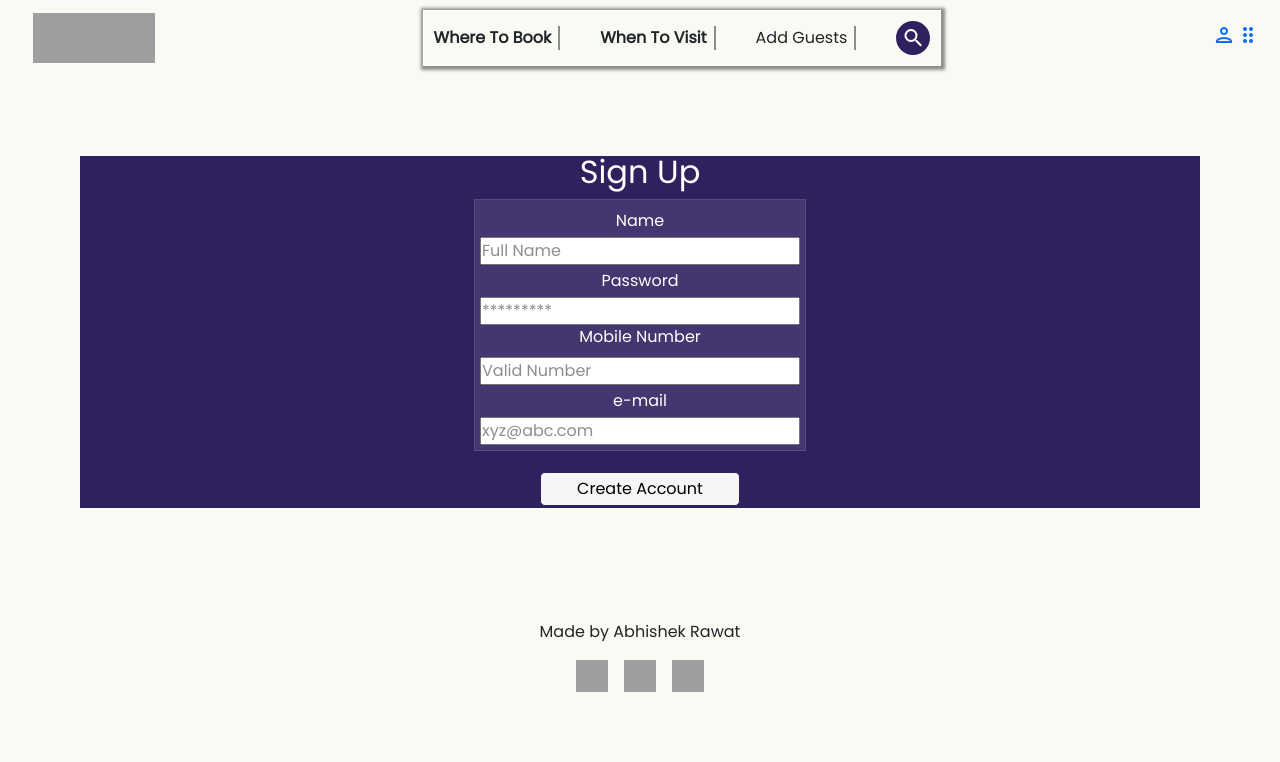
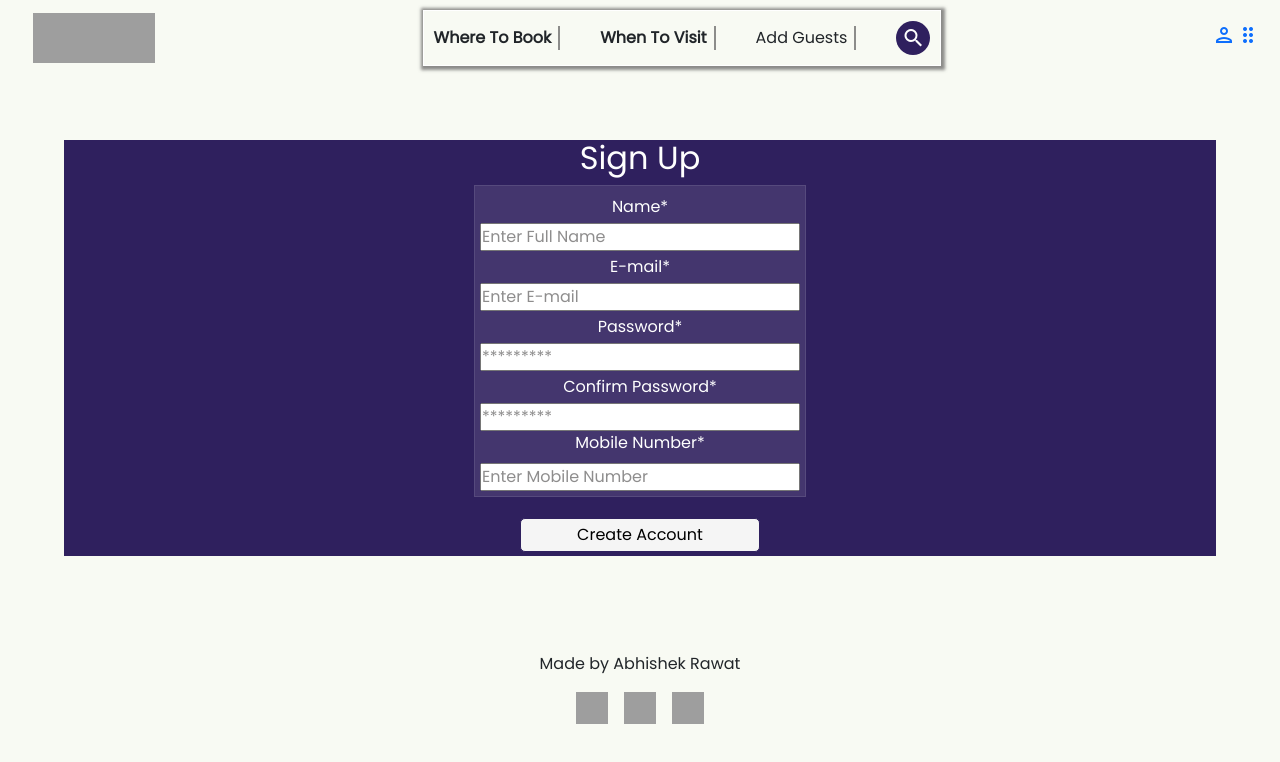
Before and after one commit to Abhirawat623/VTravel, a React (Create React App) app: page /signup in a window 1280 px wide. Shown: the top 762 px of the page. Built offline with nearby package versions, Linux system fonts and the light colour scheme; grey boxes are pictures that could not be loaded.

Commit message:
signup logics added

```diff
--- a/src/context/auth-context.js
+++ b/src/context/auth-context.js
@@ -6,18 +6,19 @@ const initialValue = {
   number: "",
   email: "",
   password: "",
+  confirmPassword:"",
 };
 
 const AuthContext = createContext(initialValue);
 
 const AuthProvider = ({ children }) => {
-  const [{ name, number, password, email }, authDispatch] = useReducer(
+  const [{ name, number, password, email,confirmPassword }, authDispatch] = useReducer(
     authReducer,
     initialValue
   );
   return (
     <AuthContext.Provider
-      value={{ email, password, number, name, authDispatch }}
+      value={{ email, password, number, name,confirmPassword, authDispatch }}
     >
       {children}
     </AuthContext.Provider>
--- a/src/index.js
+++ b/src/index.js
@@ -1,7 +1,12 @@
 import React from "react";
 import ReactDOM from "react-dom/client";
 import App from "./App";
-import { CategoryProvider,DateProvider,FilterProvider } from "./context/index";
+import {
+  CategoryProvider,
+  DateProvider,
+  FilterProvider,
+  AuthProvider,
+} from "./context/index";
 import { BrowserRouter as Router } from "react-router-dom";
 const root = ReactDOM.createRoot(document.getElementById("root"));
 root.render(
@@ -10,8 +15,10 @@ root.render(
       <CategoryProvider>
         <DateProvider>
           <FilterProvider>
-        <App />
-        </FilterProvider>
+            <AuthProvider>
+              <App />
+            </AuthProvider>
+          </FilterProvider>
         </DateProvider>
       </CategoryProvider>
     </Router>
--- a/src/pages/Login/Login.css
+++ b/src/pages/Login/Login.css
@@ -2,9 +2,9 @@
   display: flex;
   justify-content: center;
   align-items: center;
-  height: 22rem;
+  height: 26rem;
   background-color: var(--accent-color);
-  margin: 5rem;
+  margin: 4rem;
 }
 
 .auth-login-btn {
@@ -22,7 +22,7 @@
   border: 1px solid var(--accent-color);
   padding: 4px;
   margin: 5px;
-  min-width: 25vh;
+  min-width: 30vh;
 }
 
 .color-white {
@@ -46,15 +46,15 @@
   text-align: center;
 }
 .input-form {
-  min-width: 25vh;
+  min-width: 35vh;
 }
 
 .auth-background {
   background-color: rgba(255, 255, 255, 0.1);
-  border: 5px solid rgba(255, 255, 255, 0.1);
+  border: 3px solid rgba(255, 255, 255, 0.1);
   backdrop-filter: blur(1px);
   min-height: 15vh;
-  min-width: 25vh;
+  min-width: 32vh;
   padding: 5px;
 }
 .signup-container {
--- a/src/pages/Login/Login.jsx
+++ b/src/pages/Login/Login.jsx
@@ -21,7 +21,7 @@ export const Login = () => {
                 </label>
                 <input
                   className="input-form"
-                  placeholder="Mobile Number input"
+                  placeholder="Enter Mobile Number"
                 />
               </div>
               <div className="auth-form">
--- a/src/pages/SignUp/SignUp.jsx
+++ b/src/pages/SignUp/SignUp.jsx
@@ -1,7 +1,41 @@
 import "../SignUp/SignUp.css";
 import { Navbar, Footer } from "../../components/index";
+import { useAuth } from "../../context/index";
+export const SignUp = () => {
+  const { email, password, name, number, confirmPassword, authDispatch } =
+    useAuth();
 
-export const SignUp = () => {
+  const handlePasswordSignupChange = (event) => {
+    authDispatch({
+      type: "PASSWORD",
+      payload: event.target.value,
+    });
+  };
+  const handleNameSignupChange = (event) => {
+    authDispatch({
+      type: "NAME",
+      payload: event.target.value,
+    });
+  };
+  const handleMobileSignupChange = (event) => {
+    authDispatch({
+      type: "NUMBER",
+      payload: event.target.value,
+    });
+  };
+  const handleEmailSignupChange = (event) => {
+    authDispatch({
+      type: "EMAIL",
+      payload: event.target.value,
+    });
+  };
+  const handleConfirmPasswordSignupChange = (event) => {
+    authDispatch({
+      type: "CONFIRM_PASSWORD",
+      payload: event.target.value,
+    });
+  };
+  console.log(name, password, confirmPassword, number, email);
   return (
     <>
       <Navbar />
@@ -12,28 +46,63 @@ export const SignUp = () => {
             <span className="auth-signup-background">
               <div className="auth-form">
                 <div className="auth-form">
-                  <label className="form-label color-white ml-l">Name</label>
-                  <input className="input-form" placeholder="Full Name" />
+                  <label className="form-label color-white ml-l">Name*</label>
+                  <input
+                    className="input-form"
+                    placeholder="Enter Full Name"
+                    required
+                    value={name}
+                    onChange={handleNameSignupChange}
+                  />
+                </div>
+                <div className="auth-form">
+                  <label className="form-label color-white ml-l">E-mail*</label>
+                  <input
+                    className="input-form"
+                    placeholder="Enter E-mail"
+                    required
+                    value={email}
+                    onChange={handleEmailSignupChange}
+                  />
                 </div>
                 <div className="auth-form">
                   <label className="form-label color-white ml-l">
-                    Password
+                    Password*
                   </label>
-                  <input className="input-form" placeholder="*********" />
+                  <input
+                    className="input-form"
+                    placeholder="*********"
+                    required
+                    onChange={handlePasswordSignupChange}
+                    value={password}
+                  />
+                </div>
+                <div className="auth-form">
+                  <label className="form-label color-white ml-l">
+                    Confirm Password*
+                  </label>
+                  <input
+                    className="input-form"
+                    placeholder="*********"
+                    required
+                    onChange={handleConfirmPasswordSignupChange}
+                    value={confirmPassword}
+                  />
                 </div>
                 <label className="form-label color-white  ">
-                  Mobile Number
+                  Mobile Number*
                 </label>
-                <input className="input-form" placeholder="Valid Number" />
-              </div>
-              <div className="auth-form">
-                <label className="form-label color-white ml-l">e-mail</label>
-                <input className="input-form" placeholder="xyz@abc.com" />
+                <input
+                  className="input-form"
+                  placeholder="Enter Mobile Number"
+                  maxLength={10}
+                  required
+                  value={number}
+                  onChange={handleMobileSignupChange}
+                />
               </div>
             </span>
-
-              <button className="auth-login-btn ">Create Account</button>
-
+            <button className="auth-login-btn ">Create Account</button>
           </form>
         </div>
       </div>
--- a/src/reducer/auth-reducer.js
+++ b/src/reducer/auth-reducer.js
@@ -17,7 +17,11 @@ export const authReducer = (state, { type, payload }) => {
         ...state,
         password: payload,
       };
-
+      case "CONFIRM_PASSWORD":
+        return {
+          ...state,
+          confirmPassword: payload,
+        };
     default:
       return state;
   }
```
